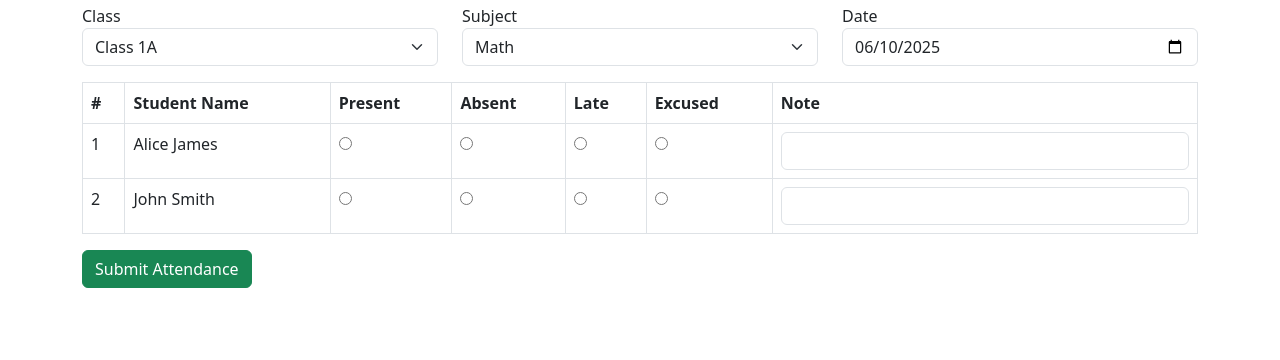
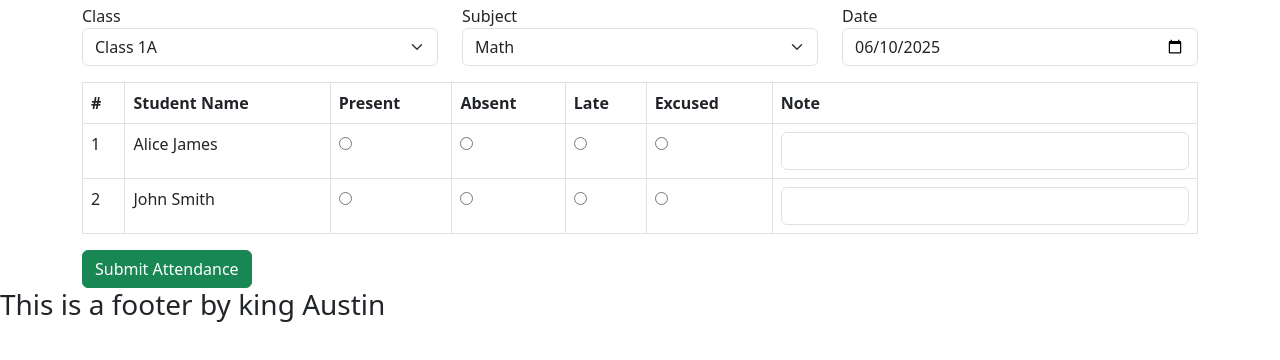
Before and after one commit to tswagz/school-attendance-frontend, a plain HTML site: page index.html in a window 1280 px wide. Shown: the part 322-682 px from the top of the page. Drawn offline with nearby package versions, Linux system fonts and the light colour scheme.

Commit message:
footer done

```diff
--- a/index.html
+++ b/index.html
@@ -120,5 +120,7 @@
       <button type="submit" class="btn btn-success">Submit Attendance</button>
     </form>
   </div>
+
+  <h3>This is a footer by king Austin</h3>
 </body>
 </html>
```
